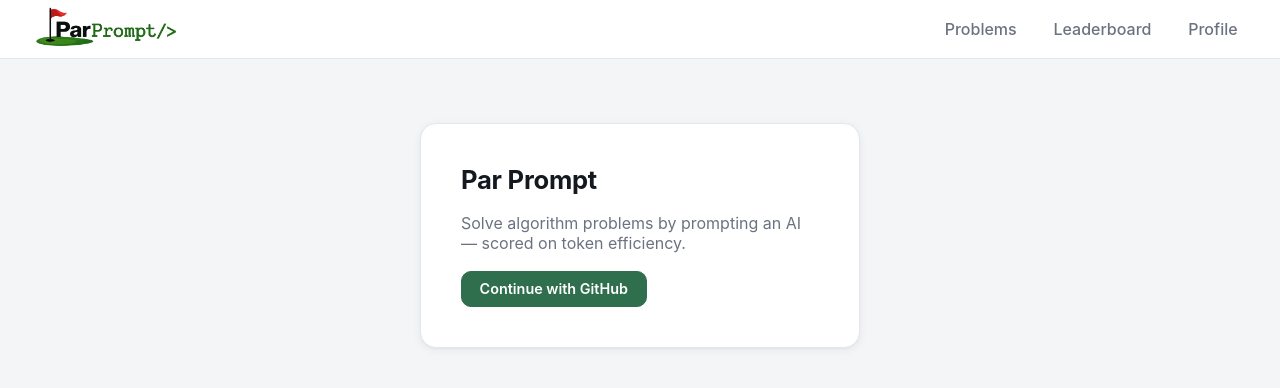
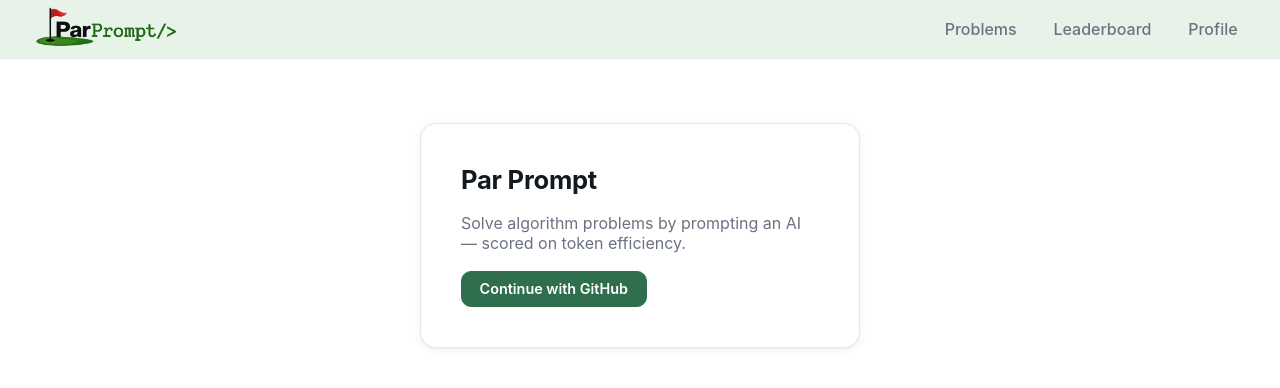
Before and after one commit to jamesse0/ParScript, a React (Vite) app in the folder frontend/: page /login in a window 1280 px wide. Shown: the top 388 px of the page. Built offline with nearby package versions, Linux system fonts and the light colour scheme; no server answers.

Commit message:
Set page background to white, add dedicated header-bg token

```diff
--- a/frontend/src/styles.css
+++ b/frontend/src/styles.css
@@ -1,7 +1,8 @@
 :root {
-  --bg: #f4f5f7;
+  --bg: #ffffff;
   --surface: #ffffff;
   --surface-muted: #f6f7f9;
+  --header-bg: #e7f3e9;
   --text: #14181f;
   --text-muted: #6b7280;
   --border: #e5e7eb;
@@ -86,7 +87,7 @@ button {
   justify-content: space-between;
   padding: 0.2rem 1.75rem;
   border-bottom: 1px solid var(--border);
-  background: var(--surface);
+  background: var(--header-bg);
 }
 .app-nav .brand { display: flex; align-items: center; }
 .app-nav .brand-logo { height: 52px; width: auto; display: block; }
```
